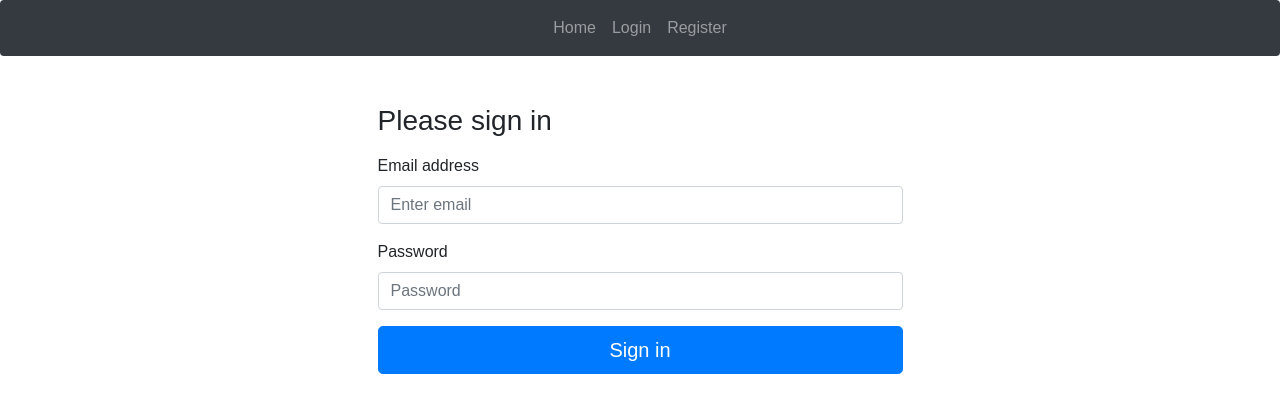
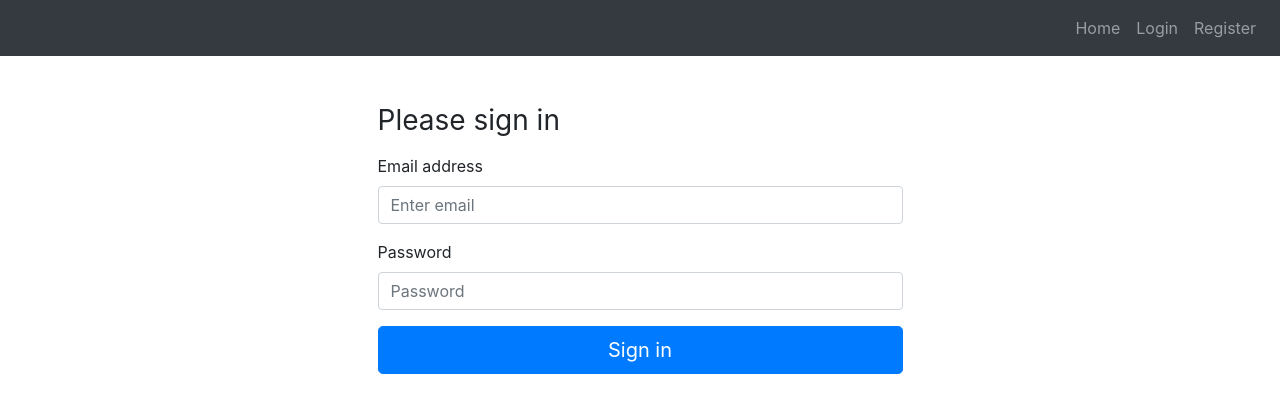
Before and after one commit to karimcambridge/HealthLink, a React (Create React App) app in the folder client/: page /login in a window 1280 px wide. Shown: the top 412 px of the page. Built offline with nearby package versions, Linux system fonts and the light colour scheme.

Commit message:
Added node bootstrap and react-bootstrap. Validate authentication forms, show toast when login credentials are incorrect

```diff
--- a/client/package.json
+++ b/client/package.json
@@ -9,8 +9,10 @@
     "@fortawesome/free-solid-svg-icons": "^5.11.2",
     "@fortawesome/react-fontawesome": "^0.1.6",
     "axios": "^0.18.1",
+    "bootstrap": "^4.3.1",
     "jwt-decode": "^2.2.0",
     "react": "^16.10.2",
+    "react-bootstrap": "^1.0.0-beta.14",
     "react-dom": "^16.10.2",
     "react-router-dom": "^4.3.1",
     "react-scripts": "3.2.0"
--- a/client/src/App.js
+++ b/client/src/App.js
@@ -1,5 +1,6 @@
 import React, { Component } from 'react';
 import { BrowserRouter as Router, Route } from 'react-router-dom';
+import 'bootstrap/dist/css/bootstrap.min.css';
 
 import Navbar from './components/Navbar';
 import Landing from './components/Landing';
--- a/client/src/components/Landing.js
+++ b/client/src/components/Landing.js
@@ -1,12 +1,12 @@
 import React, { Component } from 'react';
-import { FontAwesomeIcon } from '@fortawesome/react-fontawesome';
+//import { FontAwesomeIcon } from '@fortawesome/react-fontawesome';
+//<FontAwesomeIcon icon="spinner" size="6x" pulse />
 
 class Landing extends Component {
     render() {
         return (
             <div className="container">
                <h1 className="text-center">HealthLink</h1>
-                <FontAwesomeIcon icon="spinner" size="6x" pulse  />
             </div>
         )
     }
--- a/client/src/components/Login.js
+++ b/client/src/components/Login.js
@@ -1,14 +1,17 @@
 import React, { Component } from 'react';
 import { login } from './UserFunctions';
+import Toast from 'react-bootstrap/Toast';
 
 class Login extends Component {
     constructor() {
-        super()
+        super();
         this.state = {
             email: '',
             password: '',
-            errors: {}
+            errors: {
+                loginFailed: false
             }
+        };
 
         this.onChange = this.onChange.bind(this);
         this.onSubmit = this.onSubmit.bind(this);
@@ -17,27 +20,79 @@ class Login extends Component {
     onChange(e) {
         this.setState({ [e.target.name]: e.target.value })
     }
+
     onSubmit(e) {
         e.preventDefault()
 
         const user = {
             email: this.state.email,
             password: this.state.password
-        }
+        };
 
-        login(user).then(res => {
+        login(user)
+            .then(res => {
                 if (res) {
                     this.props.history.push(`/profile`);
+                } else {
+                    this.setState({
+                        errors: {
+                            loginFailed: true
                         }
+                    });
+                    setTimeout( () => {
+                        this.setState({
+                            errors: {
+                                loginFailed: false
+                            }
+                        });
+                    }, 3000);
+                    console.log('Login failed 0');
+                }
+            })
+            .catch(err => {
+                this.setState({
+                    errors: {
+                        loginFailed: true
+                    }
+                });
+                setTimeout(() => {
+                    this.setState({
+                        errors: {
+                            loginFailed: false
+                        }
+                    });
+                }, 3000);
+                console.log('Login failed 1');
             })
     }
 
     render() {
+        const failedLoginNotification = (
+            <div>
+                <Toast style={{
+                        margin: "0 auto",
+                        textAlign: "center",
+                        alignItems: "center",
+                        justifyContent: "center",
+                        marginTop: "40%",
+                    }} animation={true}>
+                    <Toast.Header style={{color: 'red'}}>
+                        <strong className="mr-auto">ERROR</strong>
+                    </Toast.Header>
+                    <Toast.Body style={{
+                        textAlign: "center",
+                    }}>
+                        Invalid credentials.
+                    </Toast.Body>
+                </Toast>
+            </div>
+        );
+
         return (
             <div className="container">
                 <div className="row">
                     <div className="col-md-6 mt-5 mx-auto">
-                        <form noValidate onSubmit={this.onSubmit}>
+                        <form onSubmit={this.onSubmit} errors={this.state.errors}>
                             <h1 className="h3 mb-3 font-weight-normal">Please sign in</h1>
                             <div className="form-group">
                                 <label htmlFor="email">Email address</label>
@@ -48,6 +103,7 @@ class Login extends Component {
                                     placeholder="Enter email"
                                     value={this.state.email}
                                     onChange={this.onChange}
+                                    required
                                 />
                             </div>
                             <div className="form-group">
@@ -59,6 +115,7 @@ class Login extends Component {
                                     placeholder="Password"
                                     value={this.state.password}
                                     onChange={this.onChange}
+                                    required
                                 />
                             </div>
                             <button
@@ -68,6 +125,7 @@ class Login extends Component {
                                 Sign in
                             </button>
                         </form>
+                        {this.state.errors.loginFailed === true ? failedLoginNotification : null}
                     </div>
                 </div>
             </div>
--- a/client/src/components/Navbar.js
+++ b/client/src/components/Navbar.js
@@ -50,13 +50,13 @@ class Landing extends Component {
         );
 
         return (
-            <nav className="navbar navbar-expand-lg navbar-dark bg-dark rounded">
+            <nav className="navbar navbar-expand-lg navbar-dark bg-dark">
                 <button
                     className="navbar-toggler"
                     type="button"
                     data-toggle="collapse"
-                    data-target="#navbarsExample10"
-                    aria-controls="navbarsExample10"
+                    data-target="#mainNavBar"
+                    aria-controls="mainNavBar"
                     aria-expanded="false"
                     aria-label="Toggle navigation"
                 >
@@ -64,8 +64,8 @@ class Landing extends Component {
                 </button>
 
                 <div
-                    className="collapse navbar-collapse justify-content-md-center"
-                    id="navbarsExample10"
+                    className="collapse navbar-collapse justify-content-md-end"
+                    id="mainNavBar"
                 >
                     {this.props.location.pathname !== '/' ? homeLink : null}
                     {localStorage.usertoken ? userLink : loginRegLink}
--- a/client/src/components/Register.js
+++ b/client/src/components/Register.js
@@ -40,7 +40,7 @@ class Register extends Component {
             <div className="container">
                 <div className="row">
                     <div className="col-md-6 mt-5 mx-auto">
-                        <form noValidate onSubmit={this.onSubmit}>
+                        <form onSubmit={this.onSubmit}>
                             <h1 className="h3 mb-3 font-weight-normal">Register</h1>
                             <div className="form-group">
                                 <label htmlFor="name">First name</label>
@@ -51,6 +51,7 @@ class Register extends Component {
                                     placeholder="Enter your first name"
                                     value={this.state.first_name}
                                     onChange={this.onChange}
+                                    required
                                 />
                             </div>
                             <div className="form-group">
@@ -62,6 +63,7 @@ class Register extends Component {
                                     placeholder="Enter your lastname name"
                                     value={this.state.last_name}
                                     onChange={this.onChange}
+                                    required
                                 />
                             </div>
                             <div className="form-group">
@@ -73,6 +75,7 @@ class Register extends Component {
                                     placeholder="Enter email"
                                     value={this.state.email}
                                     onChange={this.onChange}
+                                    required
                                 />
                             </div>
                             <div className="form-group">
@@ -84,6 +87,7 @@ class Register extends Component {
                                     placeholder="Password"
                                     value={this.state.password}
                                     onChange={this.onChange}
+                                    required
                                 />
                             </div>
                             <button
@@ -91,7 +95,7 @@ class Register extends Component {
                                 className="btn btn-lg btn-primary btn-block"
                             >
                                 Register!
-              </button>
+                            </button>
                         </form>
                     </div>
                 </div>
--- a/client/src/components/UserFunctions.js
+++ b/client/src/components/UserFunctions.js
@@ -9,7 +9,7 @@ export const register = newUser => {
             password: newUser.password
         })
         .then(response => {
-            console.log('Registered');
+            console.log(`Registered with ${newUser.email}.`);
         });
 };
 
```
Also changed, not shown: client/src/components/Profile.js (+6 -6 lines), 1 other file (tests, documents, lock files or other folders). Lines whose indentation alone changed are shown as unchanged.
